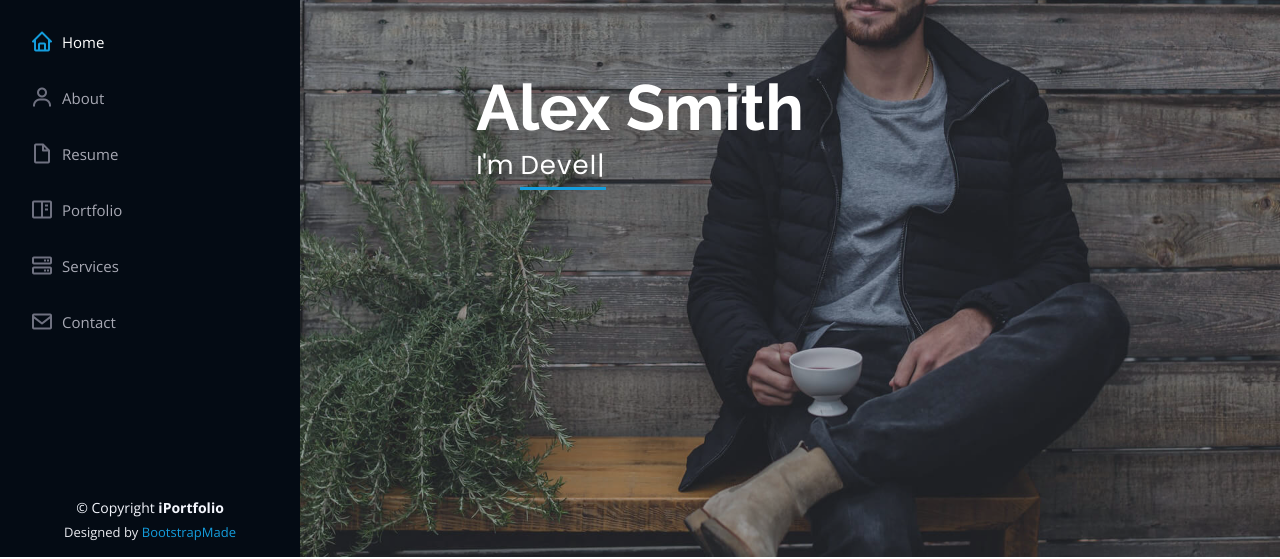
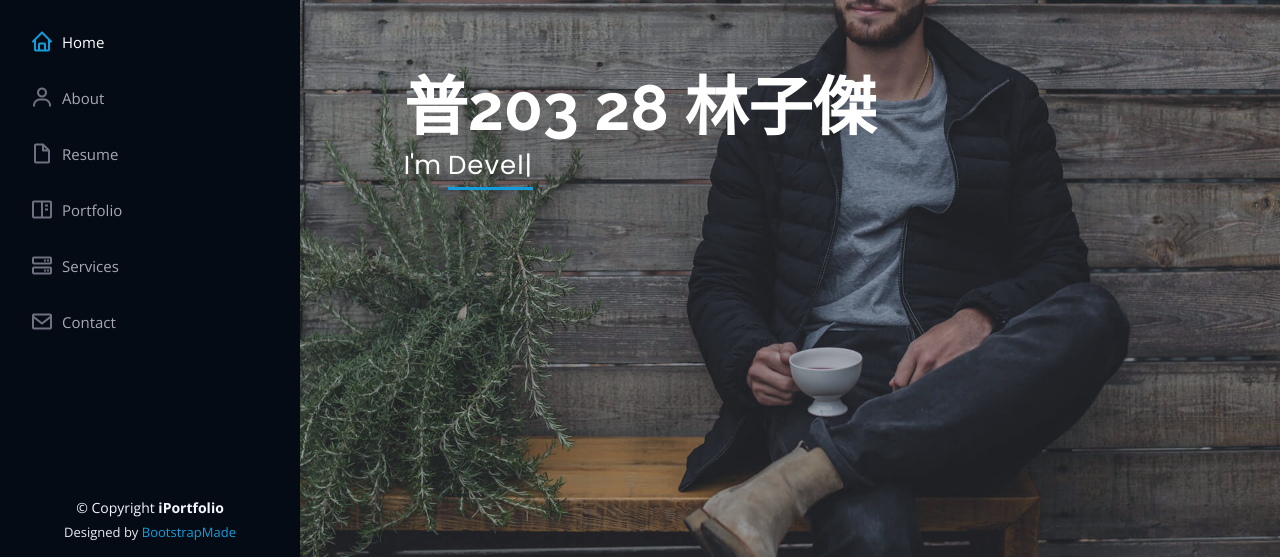
Before and after one commit to easosn/eason.github.io, a plain HTML site: page index.html in a window 1280 px wide. Shown: the part 243-802 px from the top of the page. Drawn offline with nearby package versions, Linux system fonts and the light colour scheme.

Commit message:
Update index.html

```diff
--- a/index.html
+++ b/index.html
@@ -73,7 +73,7 @@
   <!-- ======= Hero Section ======= -->
   <section id="hero" class="d-flex flex-column justify-content-center align-items-center">
     <div class="hero-container" data-aos="fade-in">
-      <h1>Alex Smith</h1>
+      <h1>普203 28 林子傑</h1>
       <p>I'm <span class="typed" data-typed-items="Designer, Developer, Freelancer, Photographer"></span></p>
     </div>
   </section><!-- End Hero -->
```
